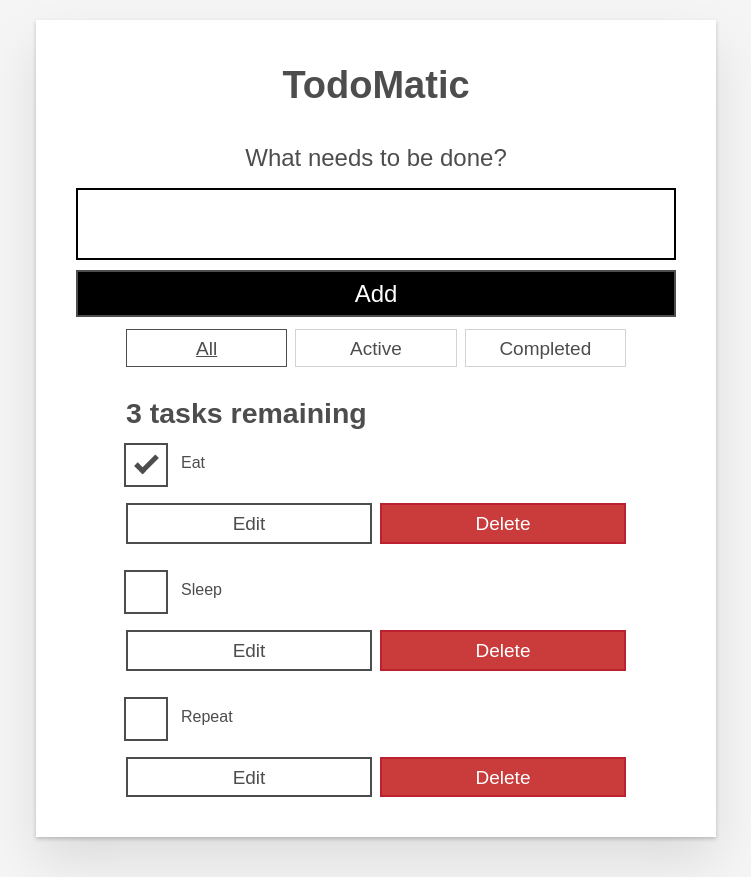
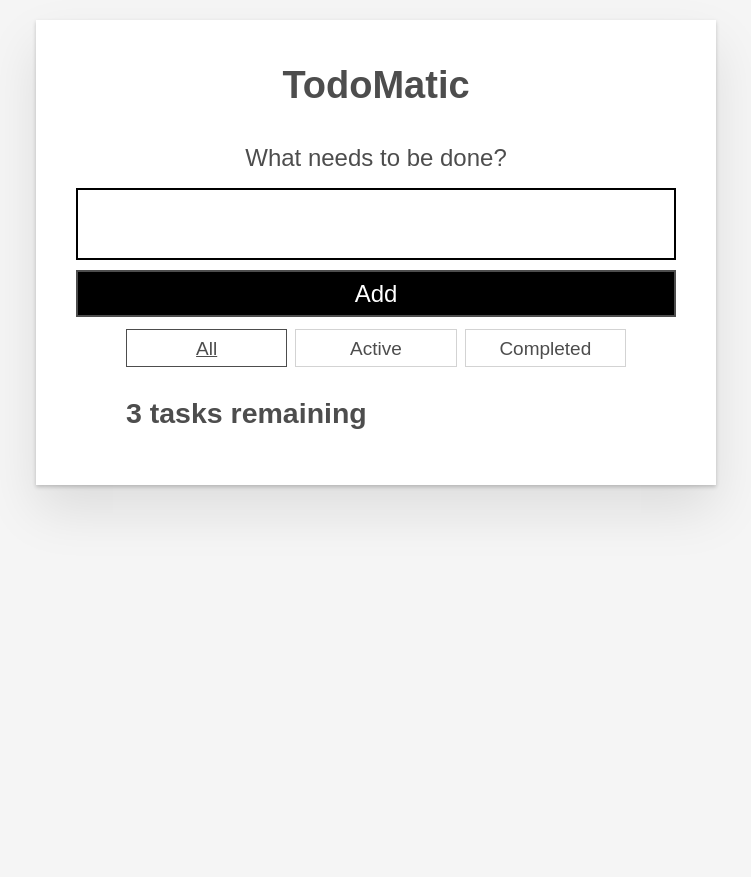
Before and after one commit to Jacob-Yap/friend-meter, a React (Create React App) app: page / in a window 1280 px wide. Shown: the whole page, without its empty margins (264-1015 px from the left). After the commit the page ends 800 px from the top, so only its background shows below. Built offline with nearby package versions, Linux system fonts and the light colour scheme; the HTML template or start-up script is replaced by a standard one.

Commit message:
properly listified tasks with map

```diff
--- a/src/App.js
+++ b/src/App.js
@@ -3,6 +3,14 @@ import Todo from "./components/Todo";
 import "./App.css";
 
 function App(props) {
+  const taskList = props.tasks?.map((task) =>
+    <Todo
+      id={task.id}
+      name={task.name}
+      completed={task.completed}
+      key={task.id}
+    />);
+
   return (
     <div className="todoapp stack-large">
       <h1>TodoMatic</h1>
@@ -42,13 +50,11 @@ function App(props) {
       </div>
       <h2 id="list-heading">3 tasks remaining</h2>
       <ul
-        role="list"
+        // role="list" - Implicitly defined
         className="todo-list stack-large stack-exception"
         aria-labelledby="list-heading"
       >
-        <Todo name="Eat" completed={true} id="todo-0" />
-        <Todo name="Sleep" completed={false} id="todo-1" />
-        <Todo name="Repeat" completed={false} id="todo-2" />
+        {taskList}
       </ul>
     </div>
   );
```
Also changed, not shown: 1 other file (tests, documents, lock files or other folders).
